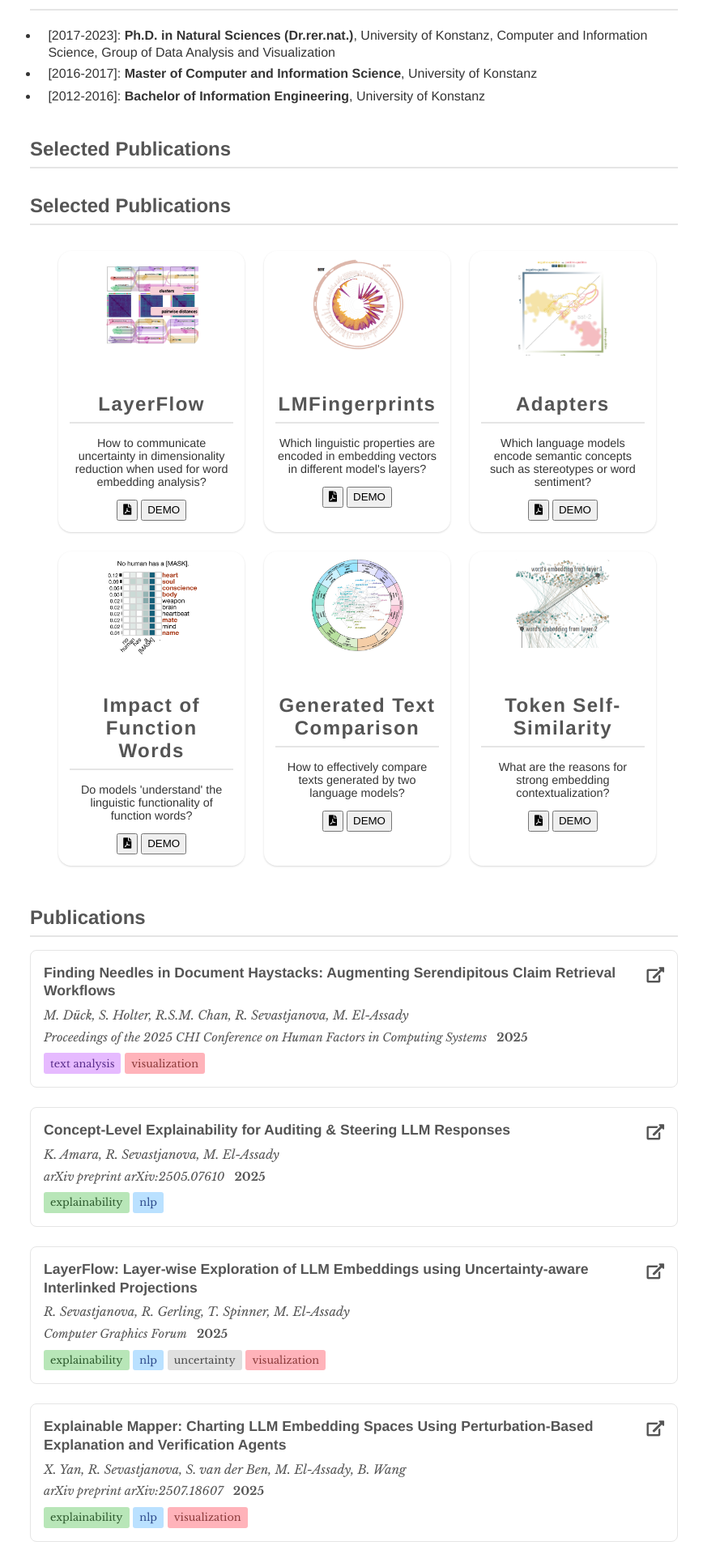
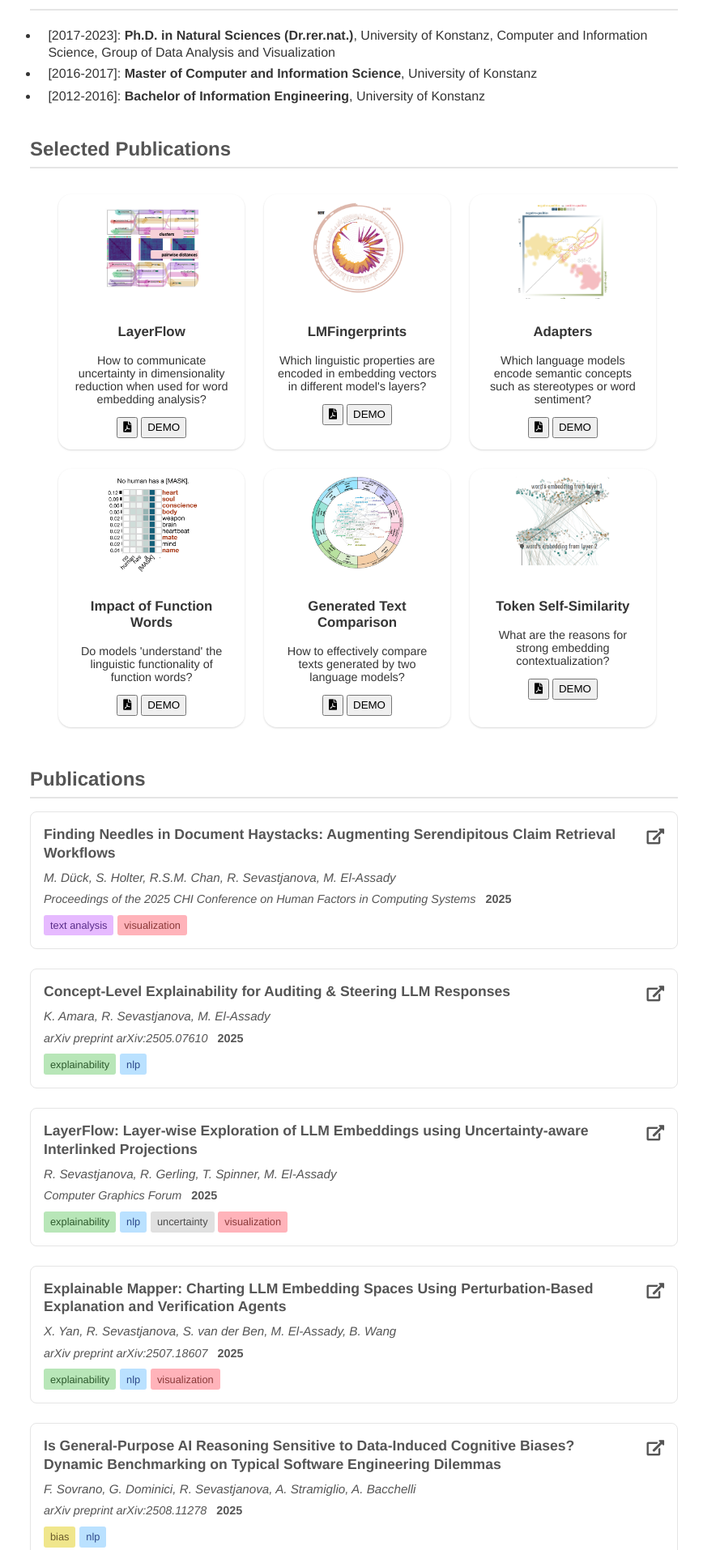
Before and after one commit to rita-sevastjanova/rita-sevastjanova.github.io, a Jekyll site: the page built from index.md, in a window 1280 px wide. Shown: the part 534-2448 px from the top of the page at 81% size, without its empty margins (203-1071 px from the left). Built offline with Jekyll 4.4.1, drawn with Linux system fonts in a browser that asks for light colours; our own code applies the rules of GitHub Pages for plain Markdown files.

Commit message:
same font family

```diff
--- a/_includes/demos.html
+++ b/_includes/demos.html
@@ -6,7 +6,7 @@
         <img src="{{ site.baseurl }}/{{ demo.img }}" alt="" width="50%"/>
       </figure>
       <div class="article-body">
-        <h2>{{ demo.name }}</h2>
+        <h3>{{ demo.name }}</h3>
         <p>
           {{ demo.descr }}
         </p>
--- a/_sass/layouts/_about.scss
+++ b/_sass/layouts/_about.scss
@@ -73,6 +73,7 @@
       margin-right: 1rem;
 
       .publication-title {
+        font-family: $sans-serif !important;
         font-size: 1.1rem !important;
         font-weight: 600 !important;
         margin: 0 0 0.5rem 0 !important;
@@ -81,6 +82,7 @@
       }
 
       .publication-authors {
+        font-family: $sans-serif !important;
         font-size: 0.95rem !important;
         color: $default-color !important;
         margin-bottom: 0.3rem;
@@ -88,6 +90,7 @@
       }
 
       .publication-journal {
+        font-family: $sans-serif !important;
         font-size: 0.9rem !important;
         color: $default-color !important;
         margin-bottom: 0.3rem;
@@ -118,6 +121,7 @@
         gap: 0.3rem !important;
 
             .tag {
+              font-family: $sans-serif !important;
               font-size: 0.8rem !important;
               padding: 0.2rem 0.5rem !important;
               border-radius: 3px !important;
--- a/_sass/layouts/_post.scss
+++ b/_sass/layouts/_post.scss
@@ -62,7 +62,7 @@
 
   /* basic article elements styling */
   article h2 {
-    margin: 0 0 18px 0;
+    margin: 0 0 8px 0;
     letter-spacing: 0.06em;
     color: var(--title-color);
     transition: color 0.3s ease-out;
--- a/index.md
+++ b/index.md
@@ -12,5 +12,3 @@ My research interests are related to large language models (LLMs) and their embe
     <li>[2016-2017]: <b>Master of Computer and Information Science</b>, University of Konstanz</li>
     <li>[2012-2016]: <b>Bachelor of Information Engineering</b>, University of Konstanz</li>
 </ul>
-
-## Selected Publications
```
Also changed, not shown: 3 other files. Lines whose indentation alone changed are shown as unchanged.
